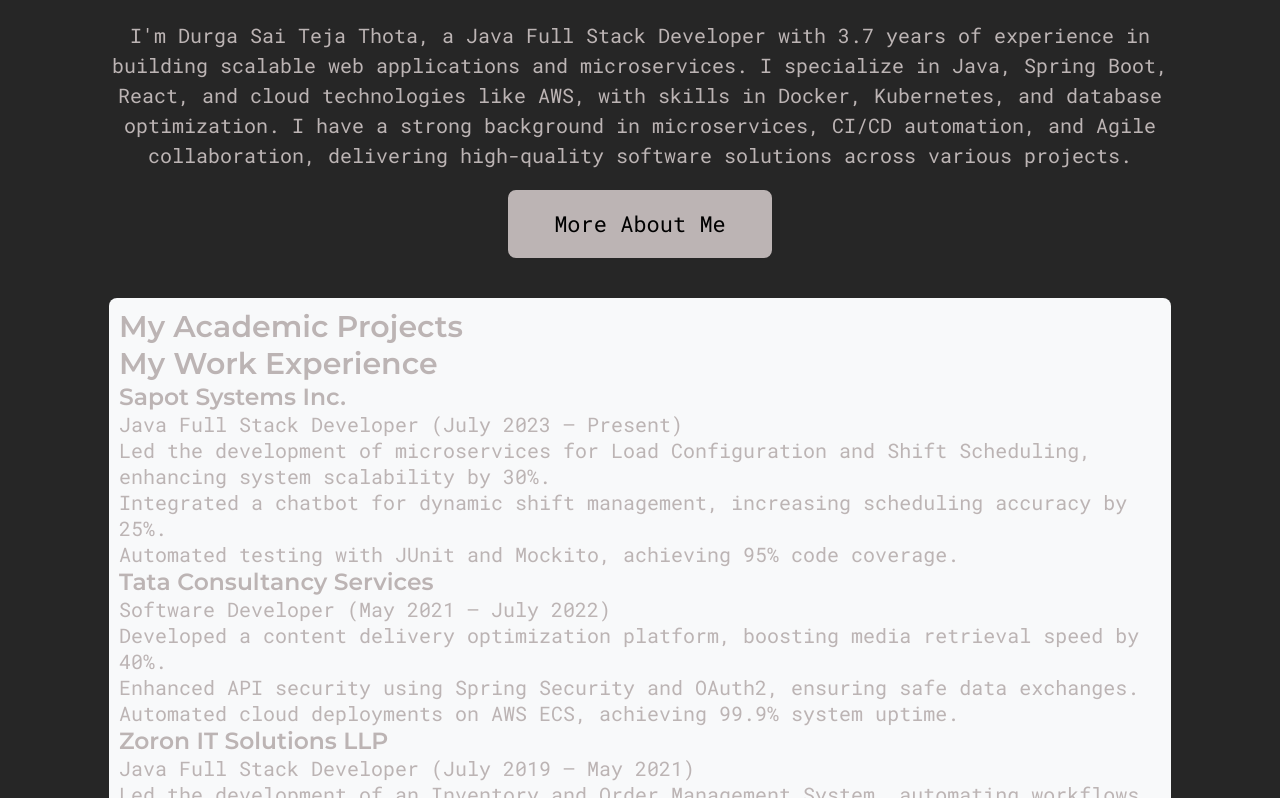
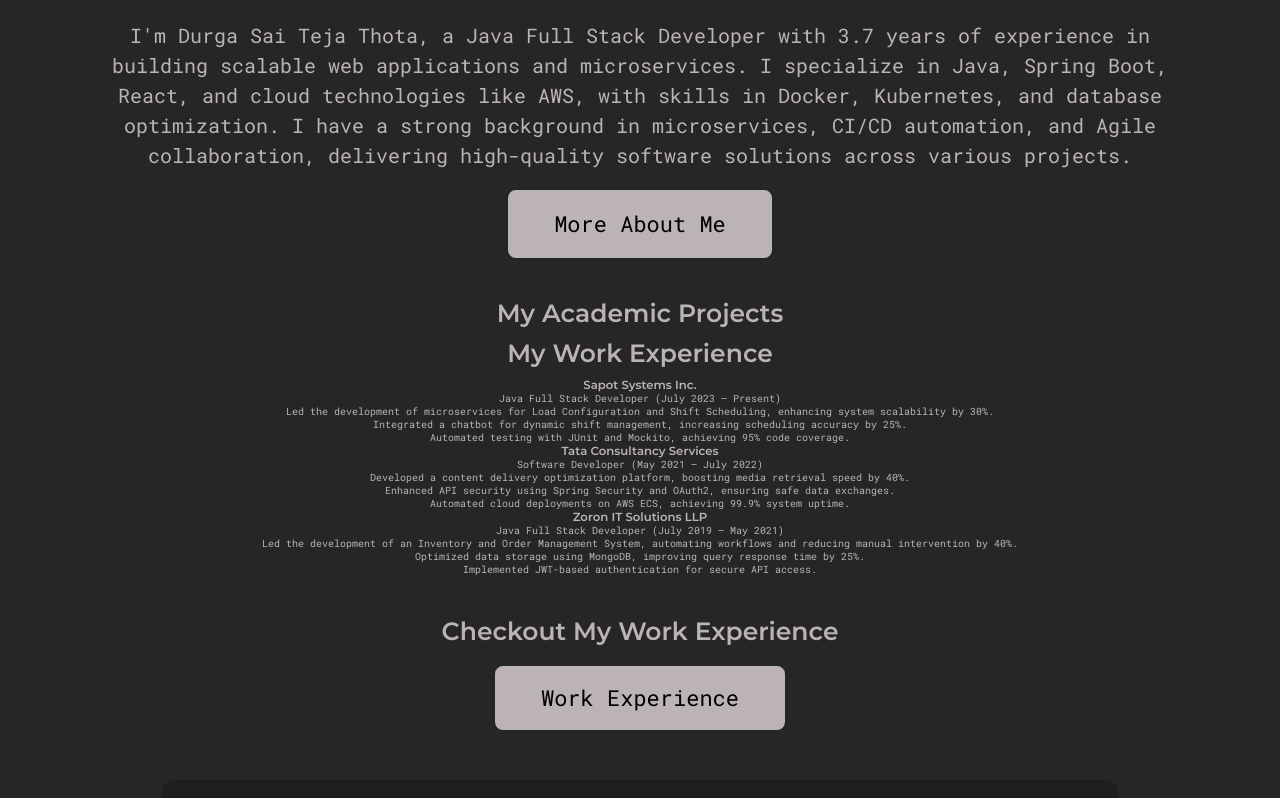
Before and after one commit to durgasaitejathota/durga-portfolio, a React (Create React App) app: page / in a window 1280 px wide. Shown: the part 1090-1888 px from the top of the page. Built offline with nearby package versions, Linux system fonts and the light colour scheme.

Commit message:
Update Home.js

```diff
--- a/src/pages/Home.js
+++ b/src/pages/Home.js
@@ -26,11 +26,10 @@ const HomeStyle = styled.div`
 
   .academicProjects {
     margin-top: 4rem;
-    font-size: 2rem; /* Adjust size for the section title */
-    text-align: left; /* Align text to the left */
-    background-color: #f8f9fa; /* Light background color for highlighting */
-    padding: 1rem; /* Padding for the section */
-    border-radius: 8px; /* Rounded corners */
+    h2 {
+      font-size: 2.5rem; /* Same font size as other section headings */
+      margin-bottom: 1rem; /* Space below the heading */
+    }
   }
 
   @media only screen and (max-width: 768px) {
@@ -40,9 +39,6 @@ const HomeStyle = styled.div`
     }
     .about {
       font-size: 1.8rem;
-    }
-    .academicProjects {
-      font-size: 1.8rem; /* Adjust size for mobile view */
     }
   }
 `;
@@ -68,7 +64,7 @@ export default function Home() {
         </div>
 
         <div className="projectsSection">
-          <h2 style={{ fontSize: '2.5rem' }}>Checkout My Work Experience</h2> {/* Increased size */}
+          <h2 style={{ fontSize: '2.5rem' }}>Checkout My Work Experience</h2> {/* You can keep or adjust this section */}
           <Button btnText="Work Experience" btnLink="/projects" />
         </div>
 
```
